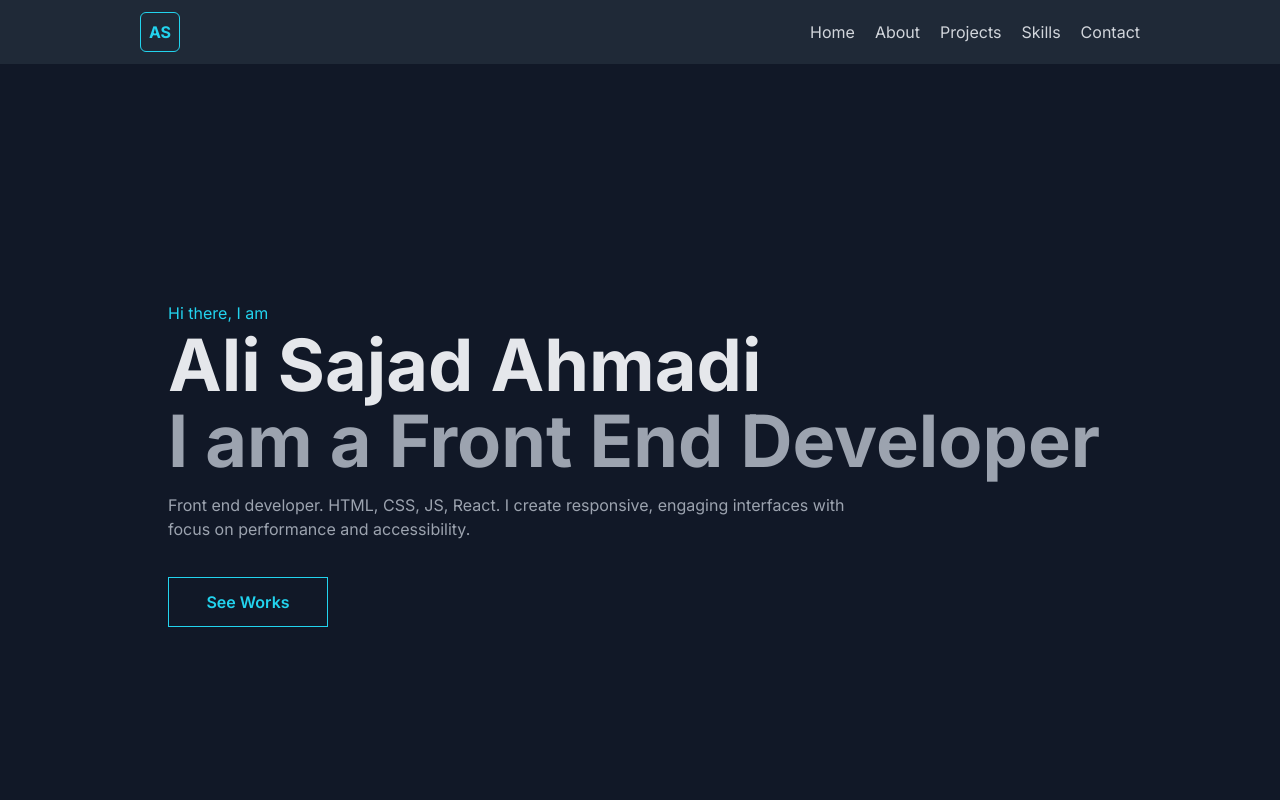
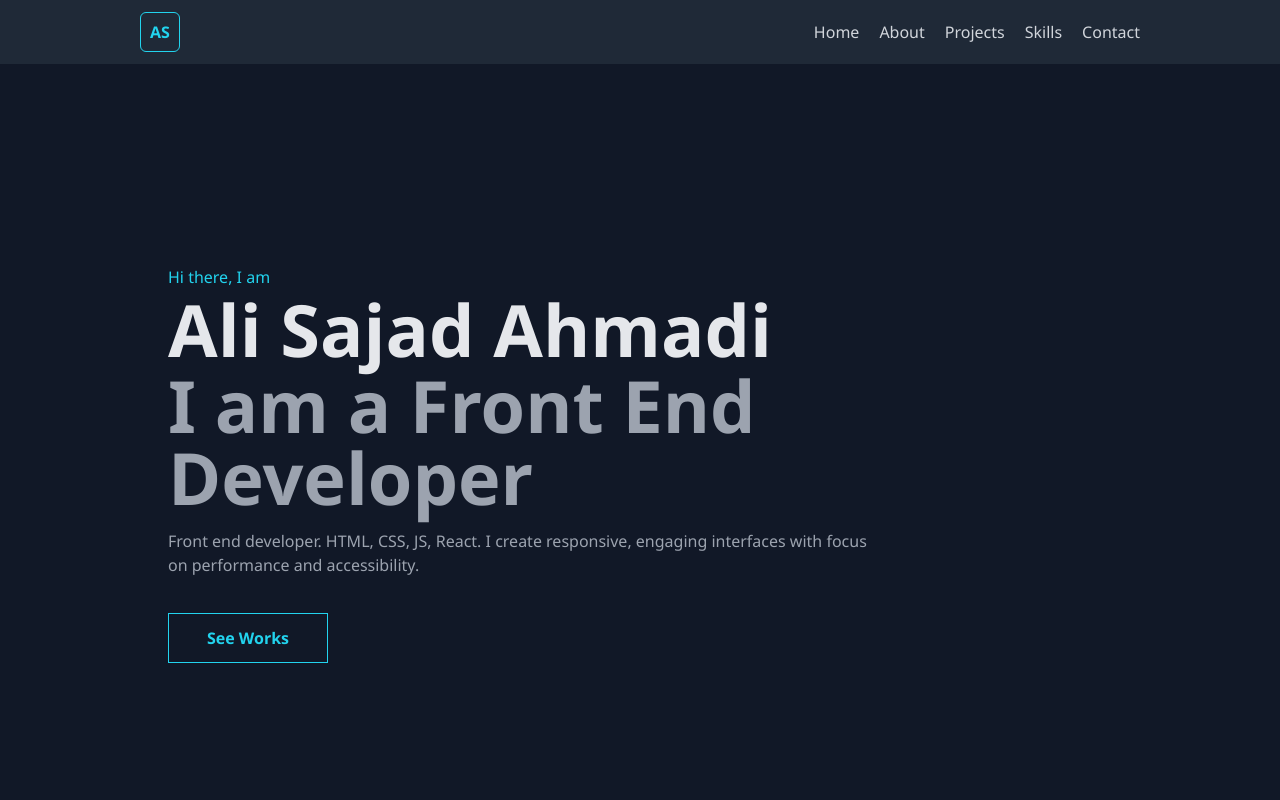
Before and after one commit to alisajad001/alisajad-portfolio, a React (Vite) app: page / in a window 1280 px wide. Shown: the top 800 px of the page. Built offline with nearby package versions, Linux system fonts and the light colour scheme.

Commit message:
SEO: Optimization

```diff
--- a/index.html
+++ b/index.html
@@ -2,7 +2,10 @@
 <html lang="en">
   <head>
     <meta charset="UTF-8" />
-    <link rel="icon" type="image/svg+xml" href="/vite.svg" />
+    <meta
+      name="description"
+      content="Ali Sajad Ahmadi Portfolio website. I am a Front end developer, HTML, CSS, JS, React."
+    />
     <meta name="viewport" content="width=device-width, initial-scale=1.0" />
     <title>Ali Sajad Ahmadi | Portfolio</title>
   </head>
--- a/src/components/Home.jsx
+++ b/src/components/Home.jsx
@@ -13,9 +13,12 @@ const Home = () => {
           Front end developer. HTML, CSS, JS, React. I create responsive,
           engaging interfaces with focus on performance and accessibility.
         </p>
-        <button className="border border-cyan-400 w-40 py-3 px-7 mt-5 text-cyan-400 hover:bg-cyan-400 hover:text-gray-900 transition font-semibold">
+        <a
+          href="#projects"
+          className="border border-cyan-400 w-40 py-3 text-center mt-5 text-cyan-400 hover:bg-cyan-400 hover:text-gray-900 transition font-semibold"
+        >
           See Works
-        </button>
+        </a>
       </div>
     </div>
   );
--- a/src/index.css
+++ b/src/index.css
@@ -1,11 +1,9 @@
-@import url("https://fonts.googleapis.com/css2?family=Inter:wght@200;400;600;700&display=swap");
-
 @tailwind base;
 @tailwind components;
 @tailwind utilities;
 
 * {
-  font-family: "Inter", sans-serif;
+  font-family: "Segoe UI", Tahoma, Geneva, Verdana, sans-serif;
   transition: all 0.5s;
   scroll-behavior: smooth;
 }
```
